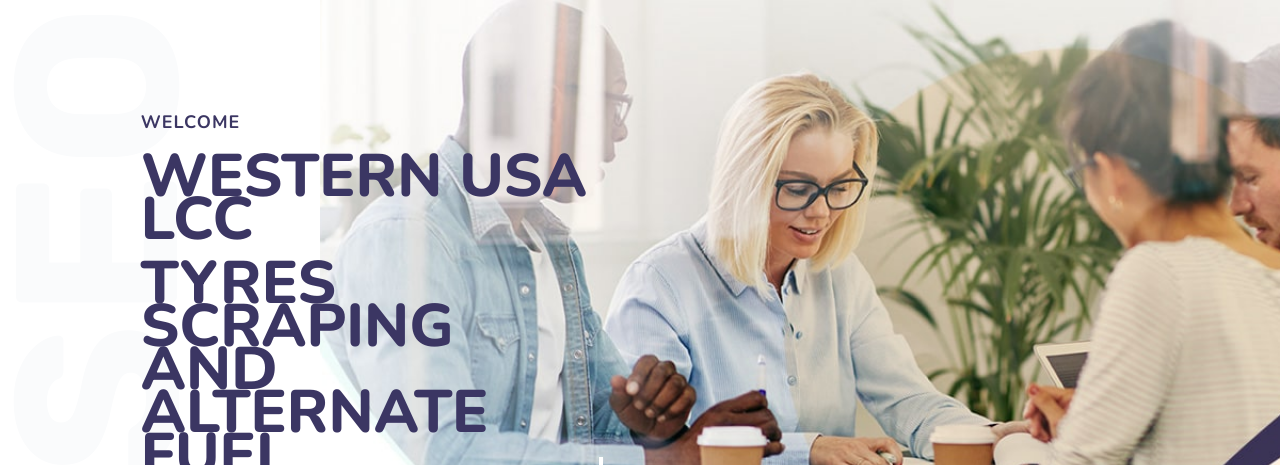
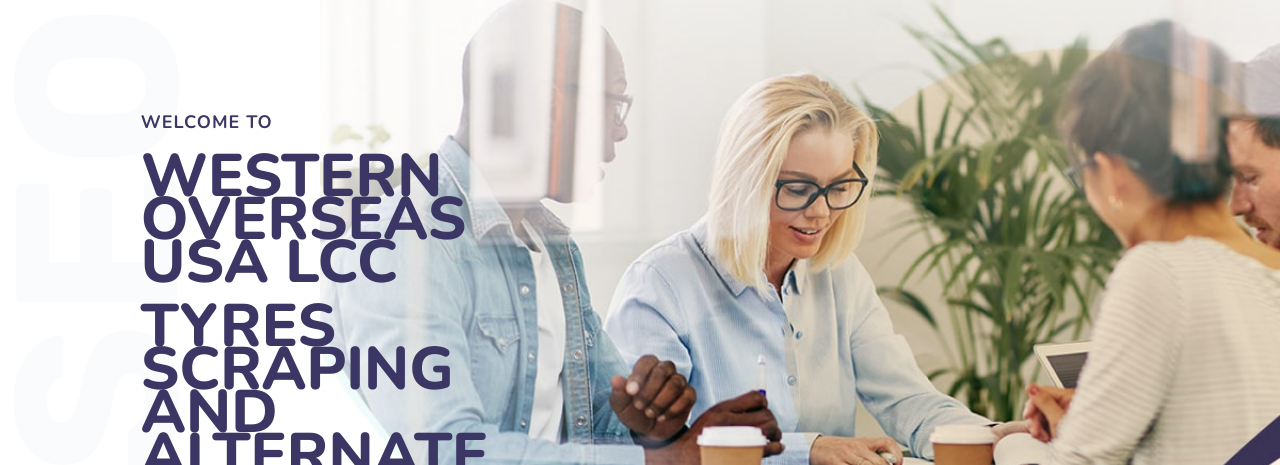
Before and after one commit to parth280202/WESTERNOVERSEASTYRESANDSCRAPPING, a plain HTML site: page index.html in a window 1280 px wide. Shown: the part 335-800 px from the top of the page. Drawn offline with nearby package versions, Linux system fonts and the light colour scheme; some icons are missing.

Commit message:
Update index.html

```diff
--- a/index.html
+++ b/index.html
@@ -93,8 +93,8 @@
 
     <section class="header-bg-parent">
         <div class="header-col1">
-            <h5>WELCOME</h5>
-            <h2>WESTERN USA LCC</h2>
+            <h5>WELCOME TO</h5>
+            <h2>WESTERN OVERSEAS USA LCC</h2>
             <h2 class="typewrite" data-period="1000" data-type='[ "TYRES SCRAPING AND ALTERNATE FUEL INTERNATIONAL MARKETING"]'></h2>
             <p></p>
             <button class="common-btn" type="button">CONTACT TODAY</button>
```
